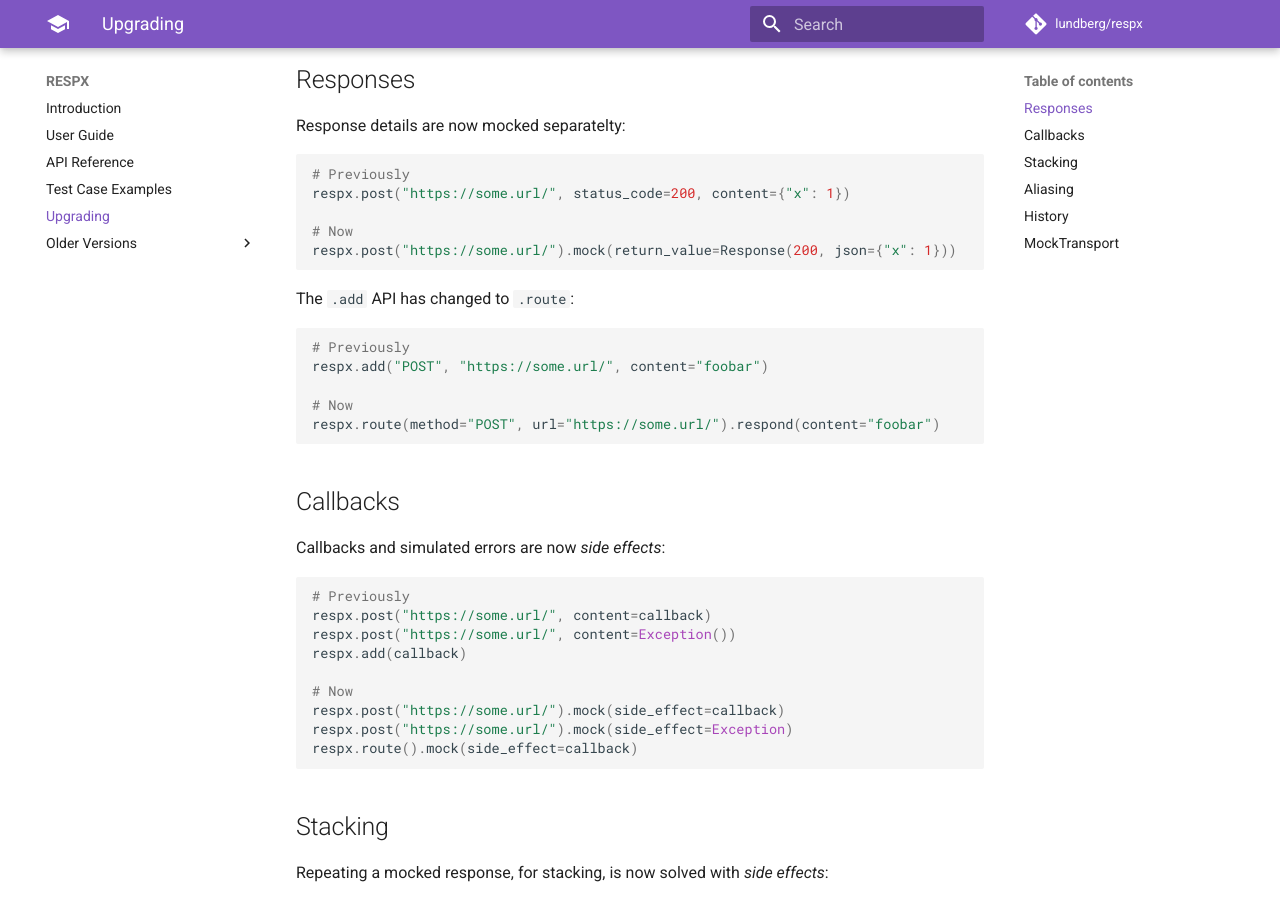
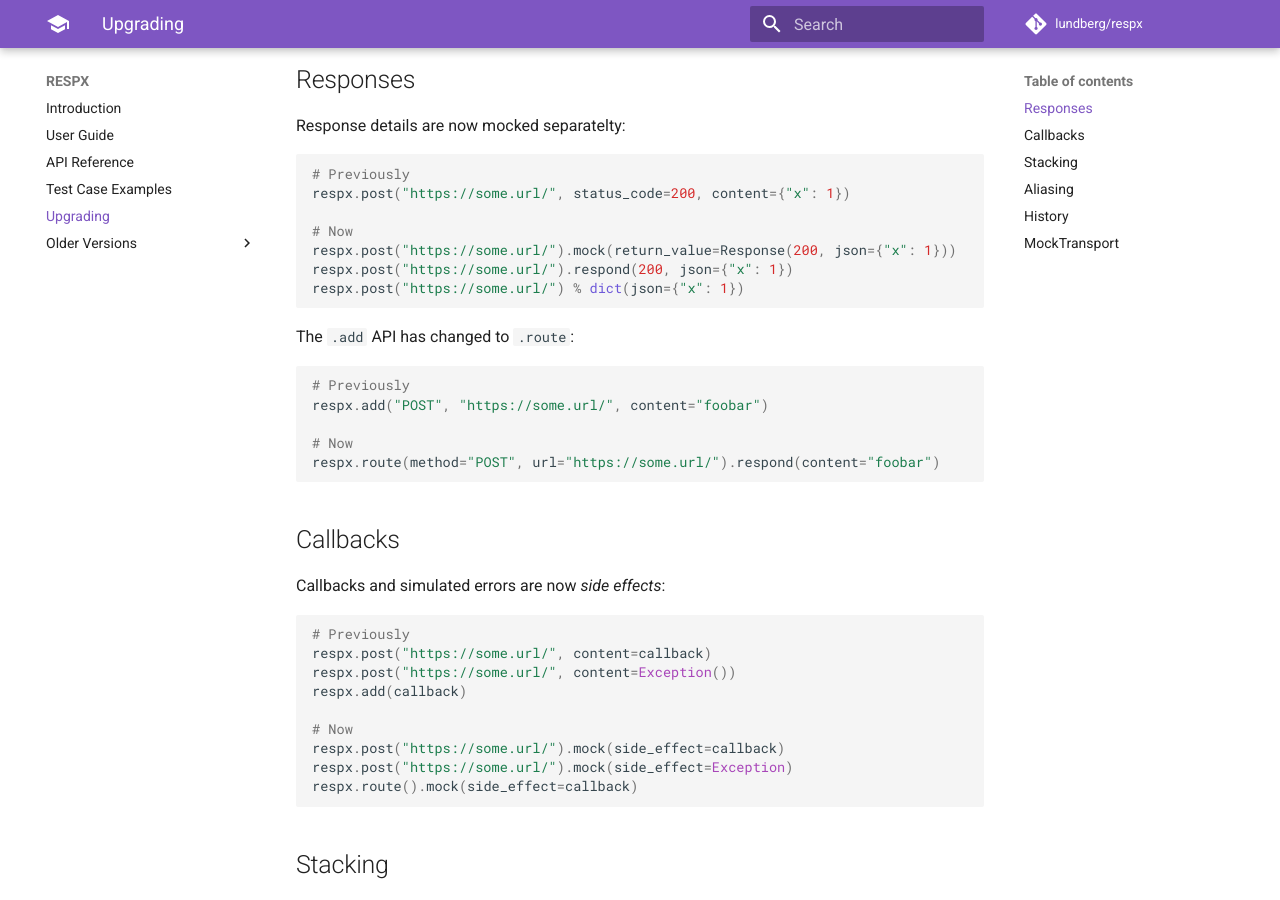
Before and after one commit to lundberg/respx, an MkDocs documentation site: the page built from docs/upgrade.md, in a window 1280 px wide and 900 px high, scrolled down 318 px. Built offline with MkDocs 1.6.1 and Material for MkDocs 9.7.7, drawn with Linux system fonts in a browser that asks for light colours; comment, search, counter and statistics services are not loaded.

Commit message:
Update upgrade docs
Show more response alternatives to .mock

````diff
--- a/docs/upgrade.md
+++ b/docs/upgrade.md
@@ -14,6 +14,8 @@ respx.post("https://some.url/", status_code=200, content={"x": 1})
 
 # Now
 respx.post("https://some.url/").mock(return_value=Response(200, json={"x": 1}))
+respx.post("https://some.url/").respond(200, json={"x": 1})
+respx.post("https://some.url/") % dict(json={"x": 1})
 ```
 
 The `.add` API has changed to `.route`:
````
